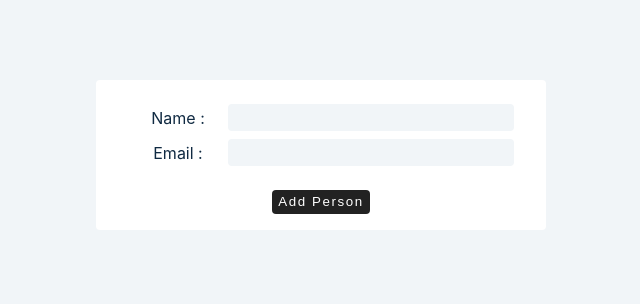
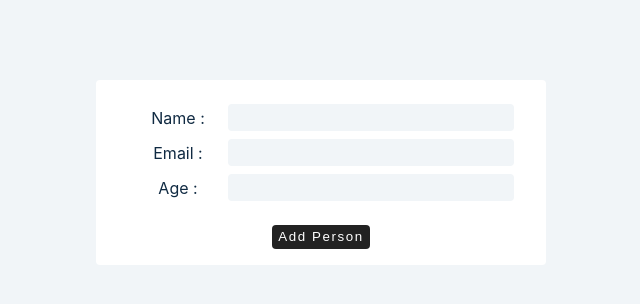
Before and after one commit to treatme030/react-advanced, a React (Create React App) app: page / in a window 1280 px wide. Shown: the top 304 px of the page, without its empty margins (319-959 px from the left). Built offline with nearby package versions, Linux system fonts and the light colour scheme.

Commit message:
multiple inputs

```diff
--- a/src/App.js
+++ b/src/App.js
@@ -1,5 +1,5 @@
 import './App.css';
-import Setup from './forms/ControlledInputs';
+import Setup from './forms/MultipleInputs';
 
 function App() {
   return (
--- /dev/null
+++ b/src/forms/MultipleInputs.js
@@ -0,0 +1,88 @@
+import React, { useState } from 'react';
+
+const MultipleInputs = () => {
+    // const [firstName, setFirstName] = useState('')
+    // const [email, setEmail] = useState('')
+    // const [age, setAge] = useState('')
+
+    //여러개의 input 상태값 한번에 관리하기
+    const [person, setPerson] = useState({
+        firstName: '',
+        email: '',
+        age: '',
+    })
+    const [people, setPeople] = useState([])
+
+    const handleChange = (e) => {
+        const name = e.target.name
+        const value = e.target.value
+        console.log(name, value)
+        setPerson({
+            ...person,
+            [name] : value,
+        })
+    }
+
+    const handleSubmit = (e) => {
+        e.preventDefault()
+        if(person.firstName && person.email && person.age){
+            const newPerson = {
+                ...person,
+                id: new Date().getTime().toString(),
+            }
+            setPeople([
+                ...people,
+                newPerson
+            ])
+            setPerson({
+                firstName: '',
+                email: '',
+                age: '',
+            })
+        }
+    }
+    return (
+        <>
+            <article>
+                <form className="form">
+                    <div className="form-control">
+                        <label htmlFor="firstName">Name : </label>
+                        <input type="text" id="firstName" name="firstName"
+                        value={person.firstName}
+                        onChange={handleChange}
+                        />
+                    </div>
+                    <div className="form-control">
+                        <label htmlFor="email">Email : </label>
+                        <input type="text" id="email" name="email"
+                        value={person.email}
+                        onChange={handleChange}
+                        />
+                    </div>
+                    <div className="form-control">
+                        <label htmlFor="age">Age : </label>
+                        <input type="text" id="age" name="age"
+                        value={person.age}
+                        onChange={handleChange}
+                        />
+                    </div>
+                    <button type="submit" onClick={handleSubmit}>add person</button>
+                </form>
+                {
+                    people.map((person) => {
+                        const { id, firstName, email, age } = person
+                        return (
+                            <div className="item" key={id}>
+                                <h4>{firstName}</h4>
+                                <h4>{age}</h4>
+                                <p>{email}</p>
+                            </div>
+                        )
+                    })
+                }
+            </article>
+        </>
+    );
+};
+
+export default MultipleInputs;
```
